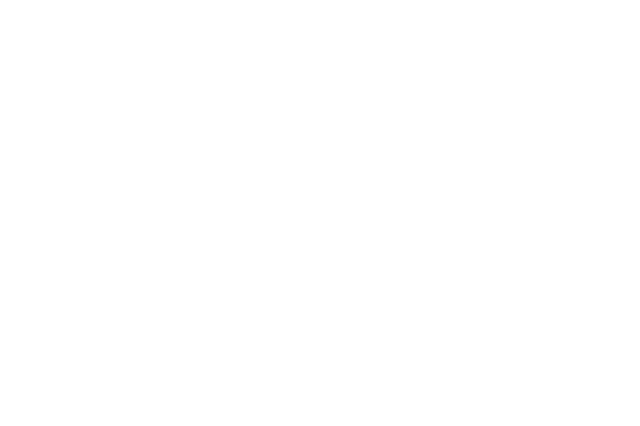
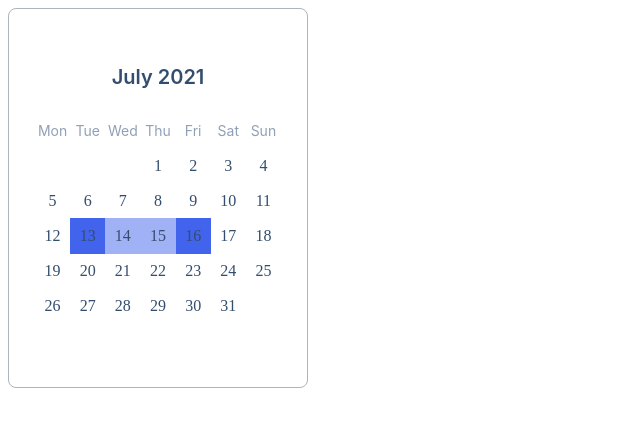
Before and after one commit to js-tasks-ru/htmlcss-20210708_warma2d, a website: page 05-lection3/03-calendar/index.html in a window 1280 px wide. Shown: the whole page, without its empty margins (0-640 px from the left). Drawn offline with Linux system fonts and the light colour scheme.

Commit message:
added calendar

```diff
--- a/05-lection3/03-calendar/calendar.css
+++ b/05-lection3/03-calendar/calendar.css
@@ -0,0 +1,65 @@
+.calendar {
+    border: 1px solid var(--grey-3);
+    border-radius: 8px;
+    background-color: var(--white);
+    padding: 28px 26px;
+    width: 100%;
+    min-width: 255px;
+    max-width: 300px;
+    text-align: center;
+    font-style: normal;
+    font-weight: normal;
+    line-height: 20px;
+}
+
+.calendar__title {
+    font-family: Inter;
+    font-weight: 600;
+    font-size: 20px;
+    line-height: 24px;
+    color:var(--black-2);
+
+    padding-top: 28px;
+    padding-bottom: 24px;
+}
+
+.calendar__wrapper {
+    position: relative;
+    padding-bottom: 100%;
+}
+
+.calendar__inner {
+    position: absolute;
+    top: 0;
+    left: 0;
+    bottom: 0;
+    right: 0;
+
+    display: grid;
+    grid-template-columns: repeat(7, 1fr);
+    grid-template-rows: repeat(7, 1fr);
+}
+
+.calendar__item {
+    font-family: Source Sans Pro;
+    font-size: 16px;
+    color: var(--black-2);
+
+    display: flex;
+    justify-content: center;
+    align-items: center;
+}
+
+.calendar__item_title {
+    font-family: Inter;
+    font-size: 14px;
+    color: var(--black-3);
+}
+
+.calendar__item_between {
+    background-color: var(--grey-8);
+}
+
+.calendar__item_betweenEdge {
+    background-color: var(--blue-2);
+}
--- a/05-lection3/03-calendar/index.html
+++ b/05-lection3/03-calendar/index.html
@@ -7,6 +7,53 @@
         <title>Calendar</title>
     </head>
     <body>
-
+        <div class="calendar">
+            <div class="calendar__title">July 2021</div>
+            <div class="calendar__wrapper">
+                <div class="calendar__inner">
+                    <span class="calendar__item calendar__item_title">Mon</span>
+                    <span class="calendar__item calendar__item_title">Tue</span>
+                    <span class="calendar__item calendar__item_title">Wed</span>
+                    <span class="calendar__item calendar__item_title">Thu</span>
+                    <span class="calendar__item calendar__item_title">Fri</span>
+                    <span class="calendar__item calendar__item_title">Sat</span>
+                    <span class="calendar__item calendar__item_title">Sun</span>
+                    <span class="calendar__item"></span>
+                    <span class="calendar__item"></span>
+                    <span class="calendar__item"></span>
+                    <span class="calendar__item">1</span>
+                    <span class="calendar__item">2</span>
+                    <span class="calendar__item">3</span>
+                    <span class="calendar__item">4</span>
+                    <span class="calendar__item">5</span>
+                    <span class="calendar__item">6</span>
+                    <span class="calendar__item">7</span>
+                    <span class="calendar__item">8</span>
+                    <span class="calendar__item">9</span>
+                    <span class="calendar__item">10</span>
+                    <span class="calendar__item">11</span>
+                    <span class="calendar__item">12</span>
+                    <span class="calendar__item calendar__item_between calendar__item_betweenEdge">13</span>
+                    <span class="calendar__item calendar__item_between">14</span>
+                    <span class="calendar__item calendar__item_between">15</span>
+                    <span class="calendar__item calendar__item_between calendar__item_betweenEdge">16</span>
+                    <span class="calendar__item">17</span>
+                    <span class="calendar__item">18</span>
+                    <span class="calendar__item">19</span>
+                    <span class="calendar__item">20</span>
+                    <span class="calendar__item">21</span>
+                    <span class="calendar__item">22</span>
+                    <span class="calendar__item">23</span>
+                    <span class="calendar__item">24</span>
+                    <span class="calendar__item">25</span>
+                    <span class="calendar__item">26</span>
+                    <span class="calendar__item">27</span>
+                    <span class="calendar__item">28</span>
+                    <span class="calendar__item">29</span>
+                    <span class="calendar__item">30</span>
+                    <span class="calendar__item">31</span>
+                </div>
+            </div>
+        </div>
     </body>
 </html>
--- a/assets/css/main.css
+++ b/assets/css/main.css
@@ -4,6 +4,7 @@
     --white: #ffffff;
     --black: #212429;
     --black-2: #334D6E;
+    --black-3: #90A0B7;
     --pink: #F784AD;
     --purple: #7048E8;
     --blue: #374FC7;
@@ -16,6 +17,8 @@
     --grey-5: #E2E6E8;
     --grey-6: #F3F5F5;
     --grey-7: #E3E7EA;
+    --grey-8: #A0B1F5;
+    --green-1: green;
 
 
     --hover-blue: #2342C0;
```
